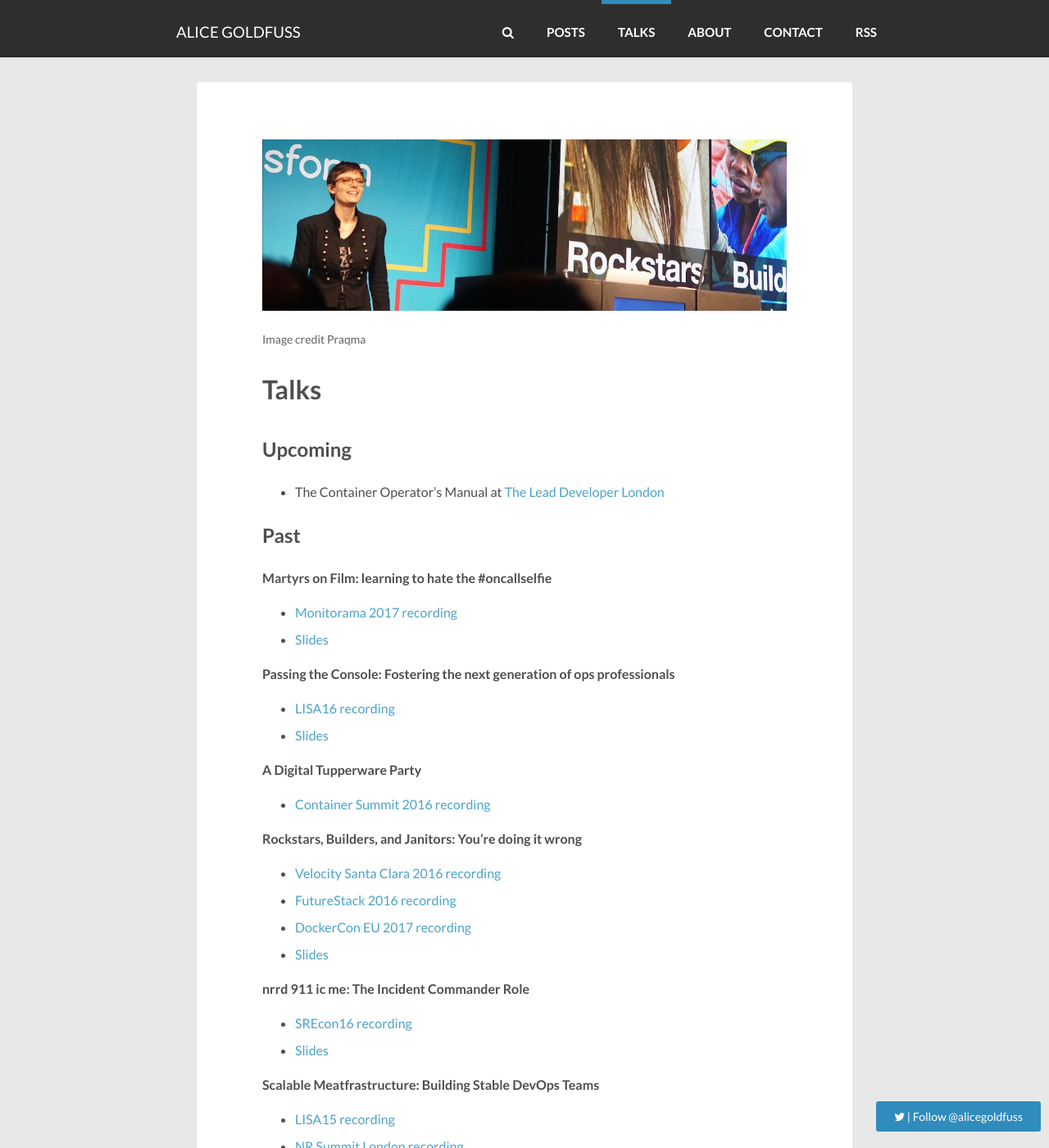
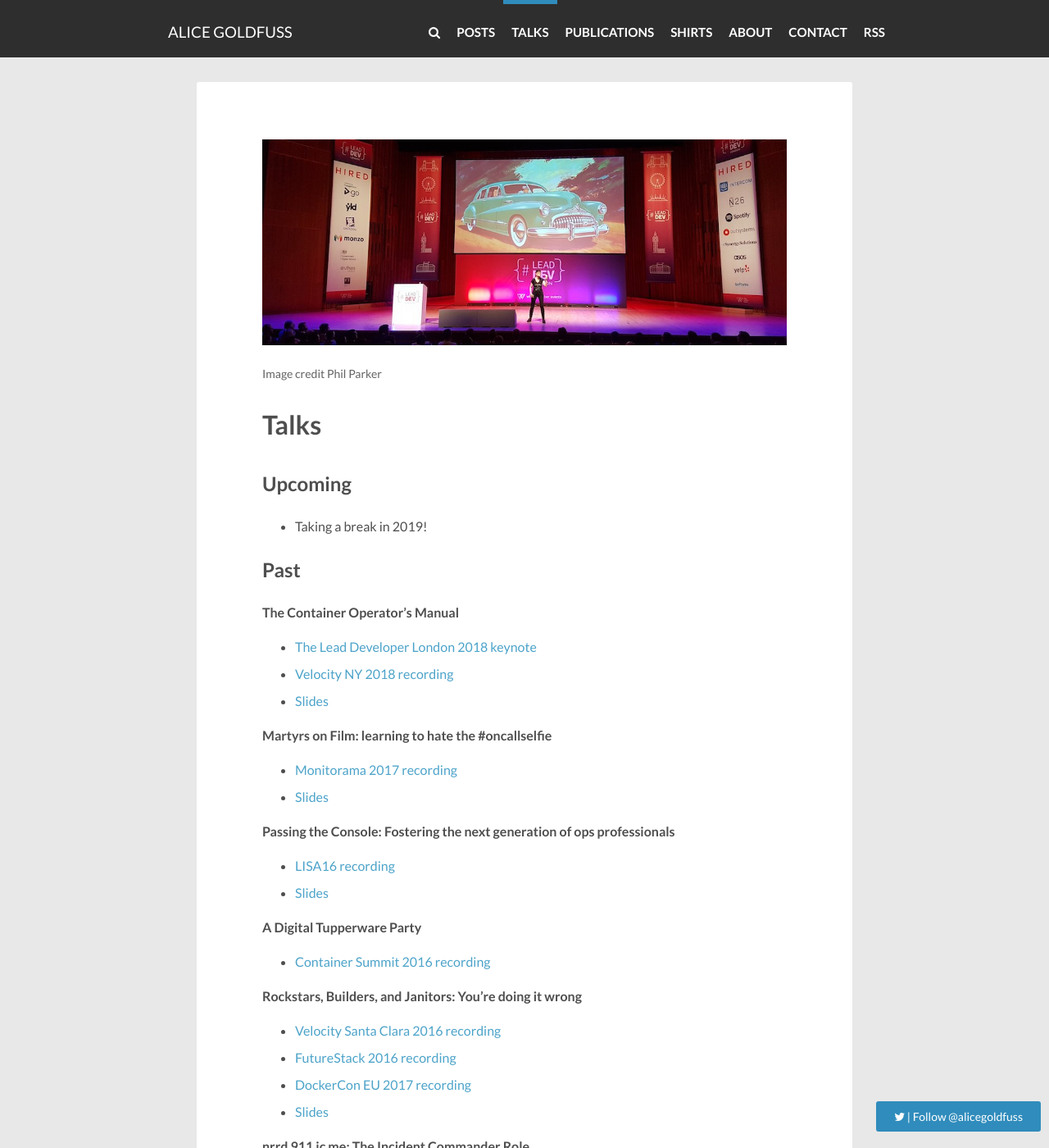
Before and after one commit to alicegoldfuss/blog, a Jekyll site: the page built from talks/index.md, in a window 1280 px wide and 1400 px high. Shown: the whole window at 82% size. Built offline with Jekyll 4.4.1, drawn with Linux system fonts in a browser that asks for light colours; nearby versions of some CDN libraries; comment, search, counter and statistics services are not loaded.

Commit message:
added pages, fixed links, updated talks

```diff
--- a/_config.yml
+++ b/_config.yml
@@ -21,6 +21,10 @@ menu:
     url: '/posts'
   - title: 'Talks'
     url: '/talks'
+  - title: 'Publications'
+    url: '/publications'
+  - title: 'Shirts'
+    url: 'https://interruptdesigns.threadless.com/'
   - title: 'About'
     url: '/about'
   - title: 'Contact'
--- a/_sass/_page.scss
+++ b/_sass/_page.scss
@@ -600,8 +600,8 @@ ul.social-buttons li a:active {
 .header-item,
 .header-item-title {
 	float: right;
-	padding-left: 20px;
-	padding-right: 20px;
+	padding-left: 10px;
+	padding-right: 10px;
 	border-top-color: transparent;
 	border-top-style: solid;
 	border-top-width: 5px;
--- a/talks/index.md
+++ b/talks/index.md
@@ -3,16 +3,22 @@ layout: page
 title: Talks
 share: true
 ---
-<img src="/images/janitors.jpg" alt="">
-<figcaption>Image credit Praqma</figcaption>
+<img src="/images/leaddev.jpg" alt="">
+<figcaption>Image credit Phil Parker</figcaption>
 
 # Talks
 
 ## Upcoming
 
-* The Container Operator's Manual at [The Lead Developer London](https://london2018.theleaddeveloper.com/){:target="_blank"}
+* Taking a break in 2019!
 
 ## Past
+
+**The Container Operator's Manual**
+
+* [The Lead Developer London 2018 keynote](https://www.youtube.com/watch?v=sJx_emIiABk){:target="_blank"}
+* [Velocity NY 2018 recording](https://www.youtube.com/watch?v=zGw_xKF47T0){:target="_blank"}
+* [Slides](https://speakerdeck.com/alicegoldfuss/the-container-operators-manual){:target="_blank"}
 
 **Martyrs on Film: learning to hate the #oncallselfie**
 
```
Also changed, not shown: _posts/2018-12-21-enabling-perf-in-kubernetes.md (+5 -5 lines), publications/index.md (added, +10 -0 lines), images/leaddev.jpg (added).
